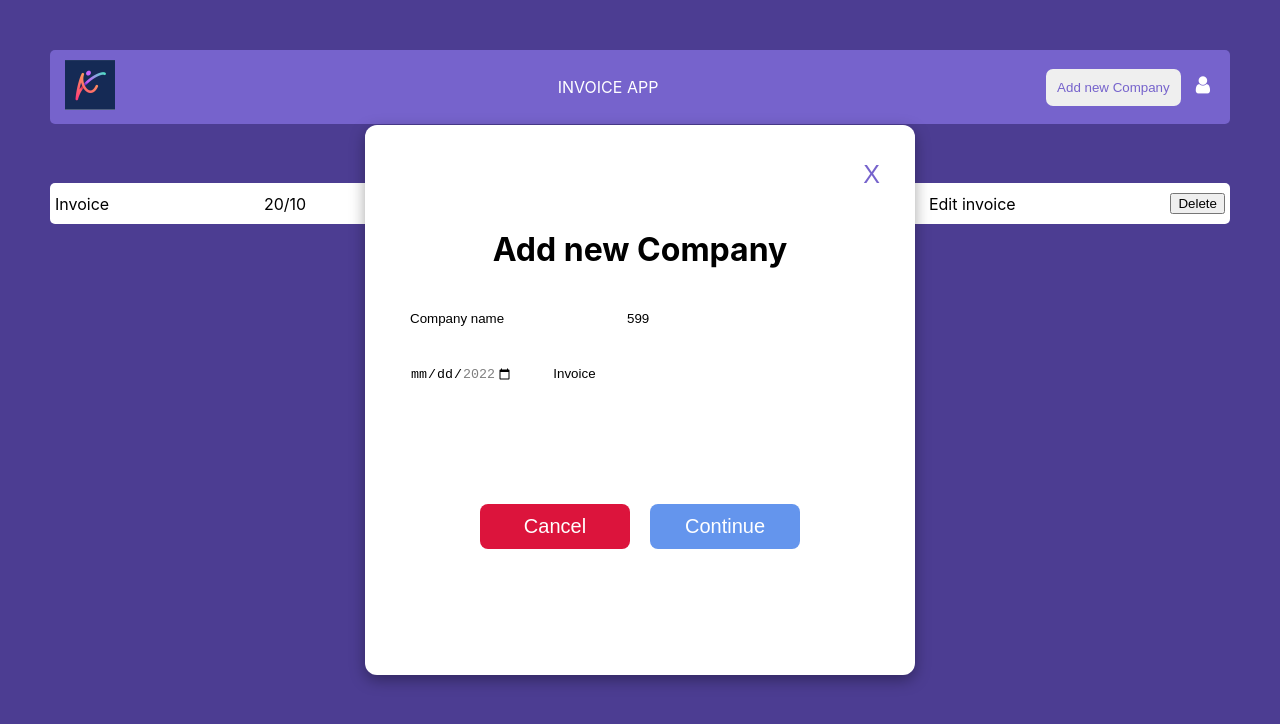
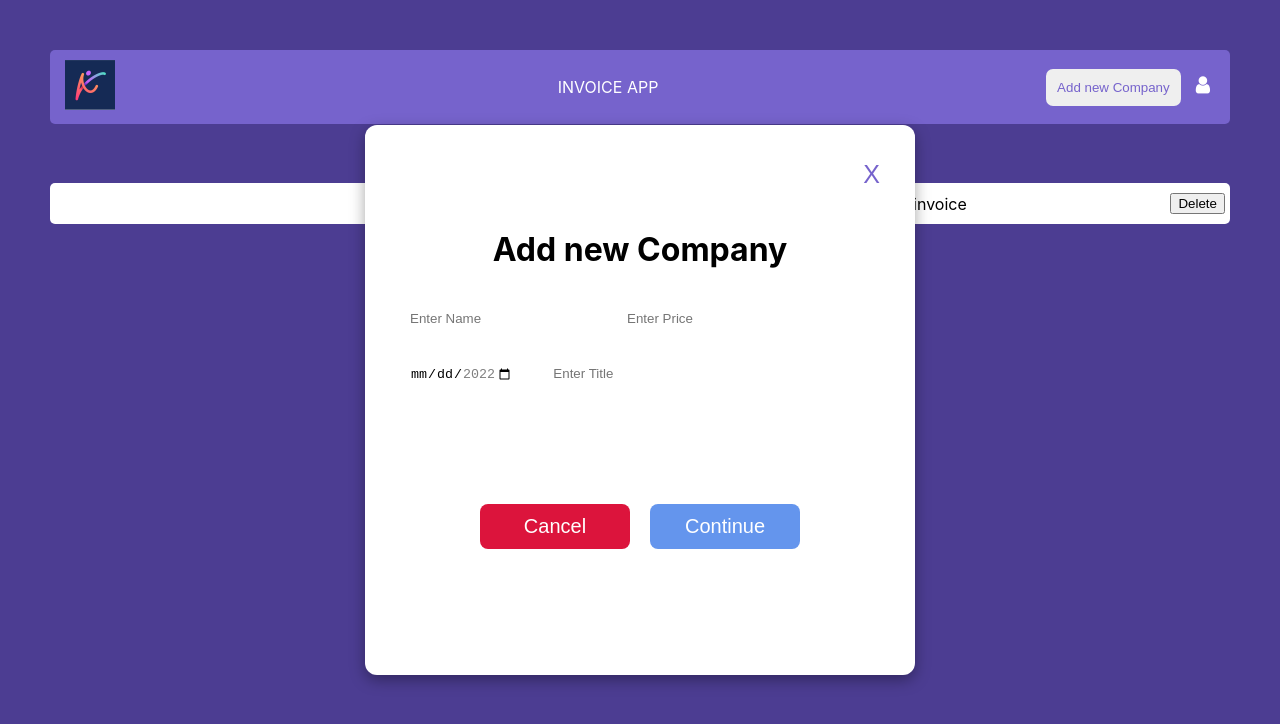
Before and after one commit to Dare-code/account-app, a React (Create React App) app: page / in a window 1280 px wide. Both pictures are taken after a click on the button "Add new Company". Shown: the top 724 px of the page. Built offline with nearby package versions, Linux system fonts and the light colour scheme.

Commit message:
changes in modal

```diff
--- a/src/App.js
+++ b/src/App.js
@@ -8,22 +8,16 @@ import { useState } from "react";
 
 const App = () => {
   const [company, setCompany] = useState([]);
-
-  const addNewCompany = () => {
-    setCompany([
-      ...company,
-      {
-        title: "Invoice",
-        name: "Company name",
-        date: "20/10",
-        price: 599,
-      },
-    ]);
-  };
+  const [modalOpen, setModalOpen] = useState(false);
 
   return (
     <div className="App">
-      <Navbar setCompany={setCompany} addNewCompany={addNewCompany} />
+      <Navbar
+        setCompany={setCompany}
+        company={company}
+        modalOpen={modalOpen}
+        setModalOpen={setModalOpen}
+      />
       <FilterMenu />
       <Invoices company={company} />
     </div>
--- a/src/components/Invoice/Invoice.js
+++ b/src/components/Invoice/Invoice.js
@@ -1,13 +1,13 @@
 import React from "react";
 import './Invoice.css'
 
-const Invoice = ({ invoice }) => {
+const Invoice = ({ company }) => {
     return (
         <>
-            <div>{invoice.title}</div>
-            <div>{invoice.date}</div>
-            <div>{invoice.name}</div>
-            <div>{invoice.price}$</div>
+            <div>{company && company.title}</div>
+            <div>{company && company.date}</div>
+            <div>{company && company.name}</div>
+            <div>{company && company.price}$</div>
             <div>Edit invoice</div>
             <button>Delete</button>
         </>
--- a/src/components/Invoices/Invoices.js
+++ b/src/components/Invoices/Invoices.js
@@ -1,17 +1,13 @@
 import React from "react";
 import "./Invoices.css";
-import Invoice from '../Invoice/Invoice'
+import Invoice from "../Invoice/Invoice";
 
 const Invoices = ({ company }) => {
     return (
         <>
-            {company.map((invoice, i) => {
-                return (
-                    <div key={i} className="invoice">
-                        <Invoice invoice={invoice} />
-                    </div>
-                );
-            })}
+            <div className="invoice">
+                <Invoice company={company} />
+            </div>
         </>
     );
 };
--- a/src/components/Modal/Modal.js
+++ b/src/components/Modal/Modal.js
@@ -1,23 +1,19 @@
-import React, { useState } from "react";
+import React from "react";
 import "./Modal.css";
 
-const Modal = ({ setOpenModal, setNewCompany }) => {
-    const [newCompany, setNewCompani] = useState({
-        title: "Invoice",
-        name: "Company name",
-        date: "20/10",
-        price: 599,
-    })
-
+const Modal = ({ setOpenModal, setCompany, company }) => {
+    console.log({company})
     const submitNewCompany = (e) => {
-        e.preventDefault()
-
-        console.log(e.target.value)
-    }
-
+        e.preventDefault();
+        const { value, name } = e.target;
+        setCompany({
+            ...company,
+            [name]: value,
+        });
+    };
 
     return (
-        <div className="modalBackground" >
+        <div className="modalBackground">
             <div className="modalContainer">
                 <div className="titleCloseBtn">
                     <button
@@ -32,11 +28,29 @@ const Modal = ({ setOpenModal, setNewCompany }) => {
                     <h1>Add new Company</h1>
                 </div>
                 <div className="body">
-                    <form onSubmit={(e) => submitNewCompany(e)}>
-                        <input type='text' placeholder="Enter Name" name="name" value={newCompany.name} />
-                        <input type='text' placeholder="Enter Price" name="price" value={newCompany.price} />
-                        <input type="date" min="2022-01-01" max="2022-12-31" />
-                        <input type='text' placeholder="Enter Title" name="title" value={newCompany.title} />
+                    <form>
+                        <input
+                            type="text"
+                            onChange={submitNewCompany}
+                            placeholder="Enter Name"
+                            name="name"
+                            value={company.name}
+                        />
+                        <input
+                            type="number"
+                            onChange={submitNewCompany}
+                            placeholder="Enter Price"
+                            name="price"
+                            value={company.price}
+                        />
+                        <input type="date" name="date" min="2022-01-01" max="2022-12-31" />
+                        <input
+                            type="text"
+                            onChange={submitNewCompany}
+                            placeholder="Enter Title"
+                            name="title"
+                            value={company.title}
+                        />
                     </form>
                 </div>
                 <div className="footer">
@@ -48,11 +62,15 @@ const Modal = ({ setOpenModal, setNewCompany }) => {
                     >
                         Cancel
                     </button>
-                    <button onClick={(e) => submitNewCompany(e)}>Continue</button>
+                    <button onClick={() => {
+                        setOpenModal(false);
+
+                    }}
+                    >Continue</button>
                 </div>
             </div>
-        </div >
+        </div>
     );
-}
+};
 
 export default Modal;
--- a/src/components/Navbar/Navbar.js
+++ b/src/components/Navbar/Navbar.js
@@ -1,35 +1,47 @@
-import React, { useState } from 'react'
-import logo from '../images/logo.jpg'
-import './Navbar.css'
-import Modal from '../Modal/Modal'
+import React from "react";
+import logo from "../images/logo.jpg";
+import "./Navbar.css";
+import Modal from "../Modal/Modal";
 
-const Navbar = ({ addNewCompany, setNewCompany }) => {
-    const [modalOpen, setModalOpen] = useState(false);
+const Navbar = ({
+    addNewCompany,
+    setCompany,
+    company,
+    modalOpen,
+    setModalOpen,
+}) => {
     return (
-        <div className='navbar'>
-            <div className='logo'><img src={logo} alt='img' /></div>
-            <div className='menu'>
+        <div className="navbar">
+            <div className="logo">
+                <img src={logo} alt="img" />
+            </div>
+            <div className="menu">
                 <ul>
                     <li>INVOICE APP</li>
                 </ul>
             </div>
-            <div className='user'>
+            <div className="user">
                 <button
                     className="openModalBtn"
                     onClick={() => {
                         setModalOpen(true);
-                        addNewCompany()
                     }}
                 >
                     Add new Company
                 </button>
 
-                {modalOpen && <Modal setNewCompany={setNewCompany} setOpenModal={setModalOpen} />}
+                {modalOpen && (
+                    <Modal
+                        company={company}
+                        setCompany={setCompany}
+                        setOpenModal={setModalOpen}
+                        addNewCompany={addNewCompany}
+                    />
+                )}
                 <i className="fa fa-user" aria-hidden="true"></i>
             </div>
         </div>
-    )
-}
+    );
+};
 
-
-export default Navbar
+export default Navbar;
```
